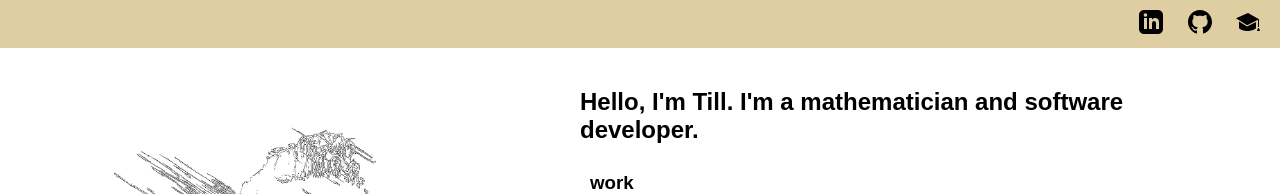
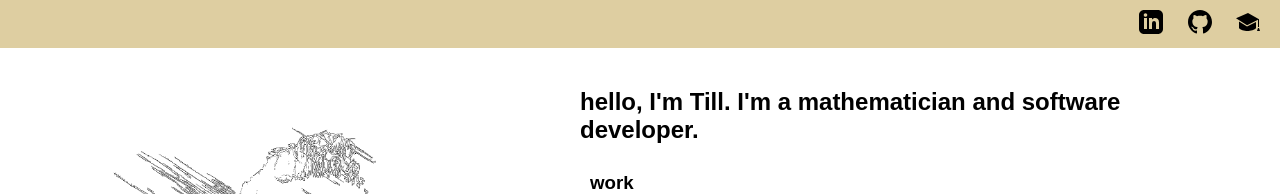
Before and after one commit to heller7/heller, a plain HTML site: page index.html in a window 1280 px wide. Shown: the top 194 px of the page. Drawn offline with Linux system fonts and the light colour scheme.

Commit message:
Update index.html

```diff
--- a/index.html
+++ b/index.html
@@ -22,7 +22,7 @@
             <img class="pic" src="img.png" alt="icon" width="500">
         </div>
                 <div id="resume">
-            <h2>Hello, I'm Till. I'm a mathematician and software developer. </h2>
+            <h2>hello, I'm Till. I'm a mathematician and software developer. </h2>
             <br>
 
             <h3 class="header">work</h3>
@@ -36,7 +36,7 @@
                 <a href="https://link.springer.com/chapter/10.1007/978-3-030-60440-0_28" target="_blank"> <img class="paper" src="paper_connectivity.png" width="150" alt="paper 2.5 connectivity"></a>
             </div>
             <br>
-            More can be found online.
+            more can be found online.
             <br>
             <h3 class="header">projects</h3>
             <p>coming soon...</p>
```
